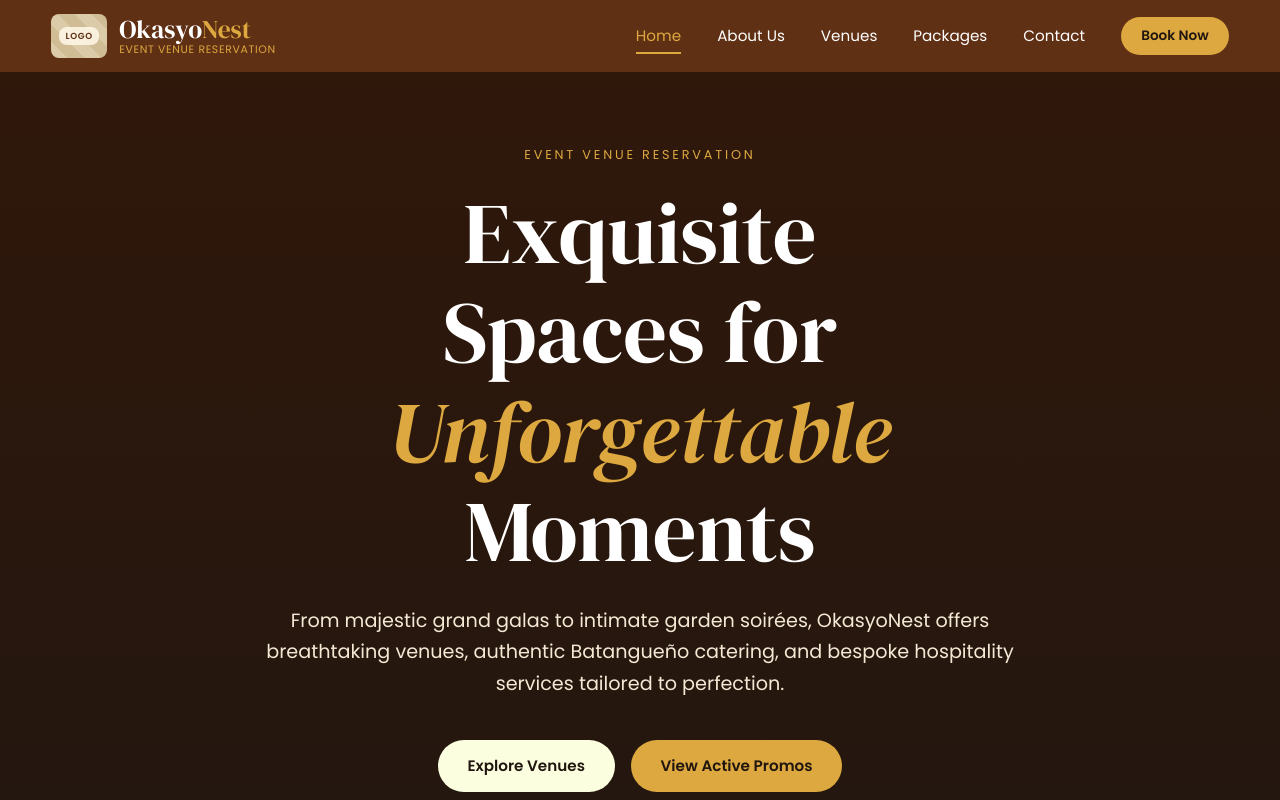
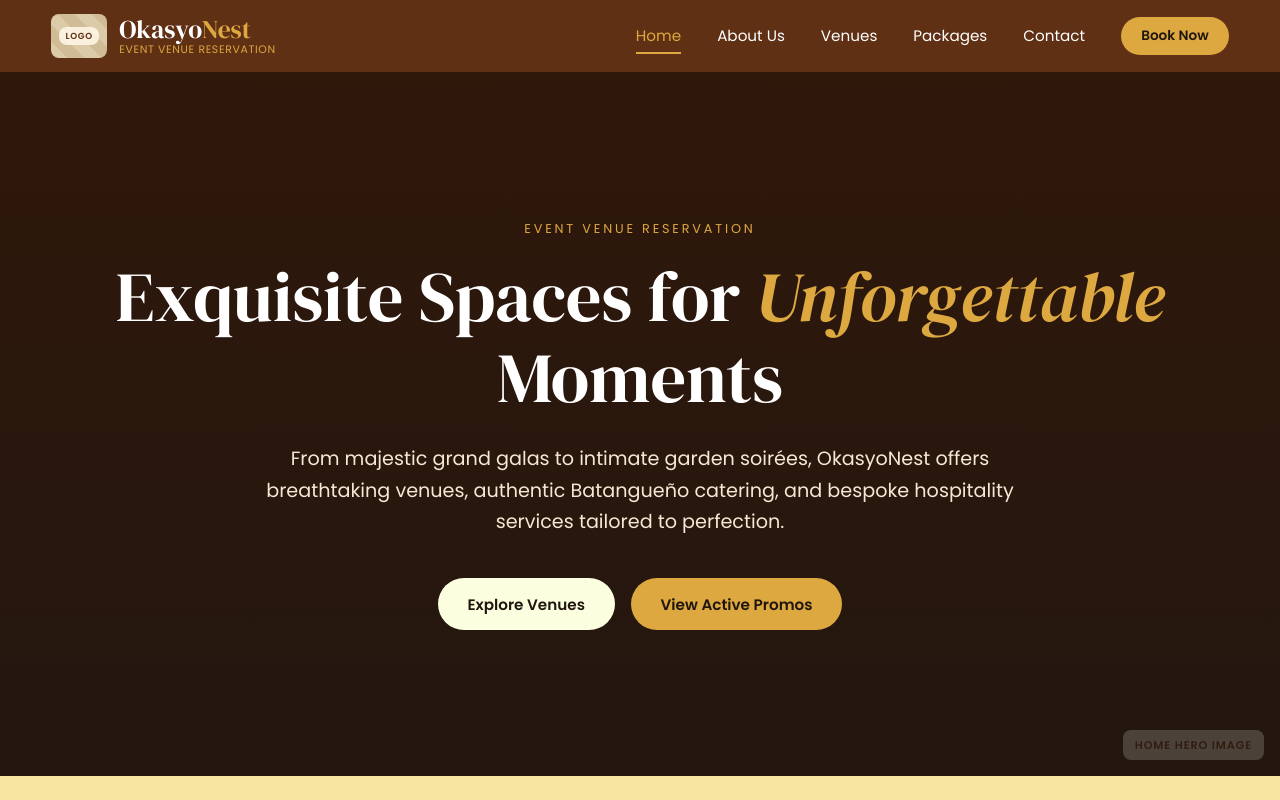
Before and after one commit to Kristal-16/OkasyoNest_Customer-Website, a plain HTML site: page index.html in a window 1280 px wide. Shown: the top 800 px of the page. Drawn offline with nearby package versions, Linux system fonts and the light colour scheme.

Commit message:
alignment in text first page

```diff
--- a/css/style.css
+++ b/css/style.css
@@ -142,7 +142,7 @@ section[id], div[id] { scroll-margin-top: var(--header-h); }
 .hero__overlay { position: absolute; inset: 0; z-index: -1; background: linear-gradient(rgba(50, 22, 8, .66), rgba(33, 22, 15, .78)); }
 .hero__content { padding-block: 72px; }
 .hero__eyebrow { font-size: .8rem; letter-spacing: .22em; text-transform: uppercase; color: var(--gold); margin-bottom: 18px; }
-.hero h1 { font-size: clamp(2.6rem, 7.2vw, 5.4rem); max-width: 14ch; margin-inline: auto; }
+.hero h1 { font-size: clamp(2.6rem, 7.2vw, 4.4rem); margin-inline: auto; }
 .hero h1 em { color: var(--gold); }
 .hero__text { max-width: 64ch; margin: 24px auto 0; font-size: clamp(1rem, 1.6vw, 1.2rem); color: #F4E9D4; }
 .hero__actions { display: flex; flex-wrap: wrap; justify-content: center; gap: 16px; margin-top: 40px; }
```
